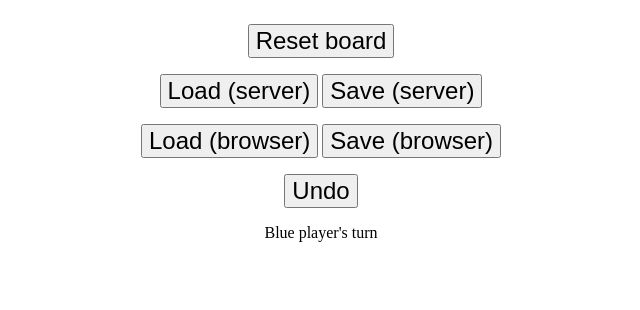
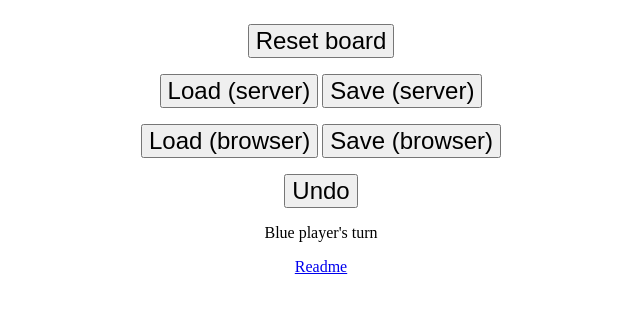
Before and after one commit to eliopetrini/eliopetrini.github.io, a website: page public/connect4.html in a window 1280 px wide. Shown: the whole page, without its empty margins (319-959 px from the left). Drawn offline with Linux system fonts and the light colour scheme; no server answers.

Commit message:
Update connect4.html

```diff
--- a/public/connect4.html
+++ b/public/connect4.html
@@ -316,6 +316,7 @@ initGame()
     <button id="undo">Undo</button>
     <p class="whowon"></p>
     <p class="whosturn">Blue player's turn</p>
+    <p><a href='../Readme.pdf' target='_blank'>Readme</a></p>
   </div>
 
   <script>
```
